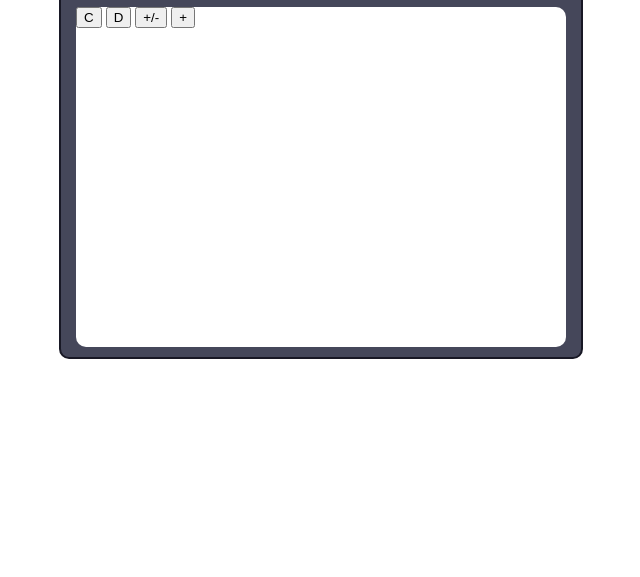
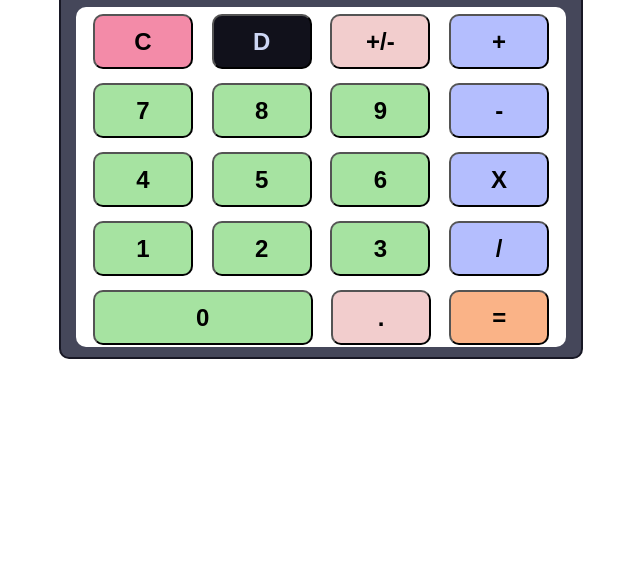
Before and after one commit to takusimon/calculator, a plain HTML site: page index.html in a window 1280 px wide. Shown: the part 223-800 px from the top of the page, without its empty margins (319-959 px from the left). Drawn offline with Linux system fonts and the light colour scheme.

Commit message:
HTML + CSS calc buttons
all the buttons are in place and have been styled suitably

```diff
--- a/css/calc-base-look.css
+++ b/css/calc-base-look.css
@@ -24,6 +24,8 @@ body {
 .display {
 	width: 490px;
 	height: 150px;
+	text-align: right;
+	font-size: 90px;
 }
 
 .display,
@@ -35,4 +37,63 @@ body {
 .calc-buttons {
 	width: 490px;
 	height: 340px;
+	display: flex;
+	flex-direction: column;
+	gap: 5px;
 }
+
+.additionBtnRw,
+.subtractionBtnRw,
+.multiplicationBtnRw,
+.divisionBtnRw,
+.equalsBtnRw {
+	box-sizing: border-box;
+	width: 490px;
+	height: 60px;
+	display: flex;
+	align-items: center;
+	justify-content: space-around;
+	gap: 5px;
+	padding: 10px;
+	border-radius: 10px;
+	flex: auto;
+}
+
+.btn {
+	height: 55px;
+	width: 100px;
+	border-radius: 10px;
+	margin-top: 5px;
+	font-size: 24px;
+	font-weight: bold;
+
+}
+
+.number {
+	background-color: #a6e3a1;
+}
+
+.zero {
+	width: 220px;
+}
+
+#clear {
+	background-color: #f38ba8;
+}
+
+#equals-btn {
+	background-color: #fab387;
+}
+
+.operator {
+	background-color: #b4befe;
+}
+
+#delete {
+	color: #cdd6f4;
+	background-color: #11111b;
+}
+
+.special-operator {
+	background-color: #f2cdcd;
+}
--- a/index.html
+++ b/index.html
@@ -16,12 +16,31 @@
 				<button id="clear" class="btn">C</button>
 				<button id="delete" class="btn">D</button>
 				<button class="special-operator btn">+/-</button>
-				<button class="number btn">+</button>
+				<button class="operator btn">+</button>
 			</div>
-			<div class="subtractionBtnRw"></div>
-			<div class="multiplicationBtnRw"></div>
-			<div class="divisionBtnRw"></div>
-			<div class="equalsBtnRw"></div>
+			<div class="subtractionBtnRw">
+				<button class="number btn">7</button>
+				<button class="number btn">8</button>
+				<button class="number btn">9</button>
+				<button class="operator btn">-</button>
+			</div>
+			<div class="multiplicationBtnRw">
+				<button class="number btn">4</button>
+				<button class="number btn">5</button>
+				<button class="number btn">6</button>
+				<button class="operator btn">X</button>
+			</div>
+			<div class="divisionBtnRw">
+				<button class="number btn">1</button>
+				<button class="number btn">2</button>
+				<button class="number btn">3</button>
+				<button class="operator btn">/</button>
+			</div>
+			<div class="equalsBtnRw">
+				<button class="number btn zero">0</button>
+				<button class="special-operator btn">.</button>
+				<button id="equals-btn" class="btn">=</button>
+			</div>
 		</div>
 	</div>
 </body>
```
